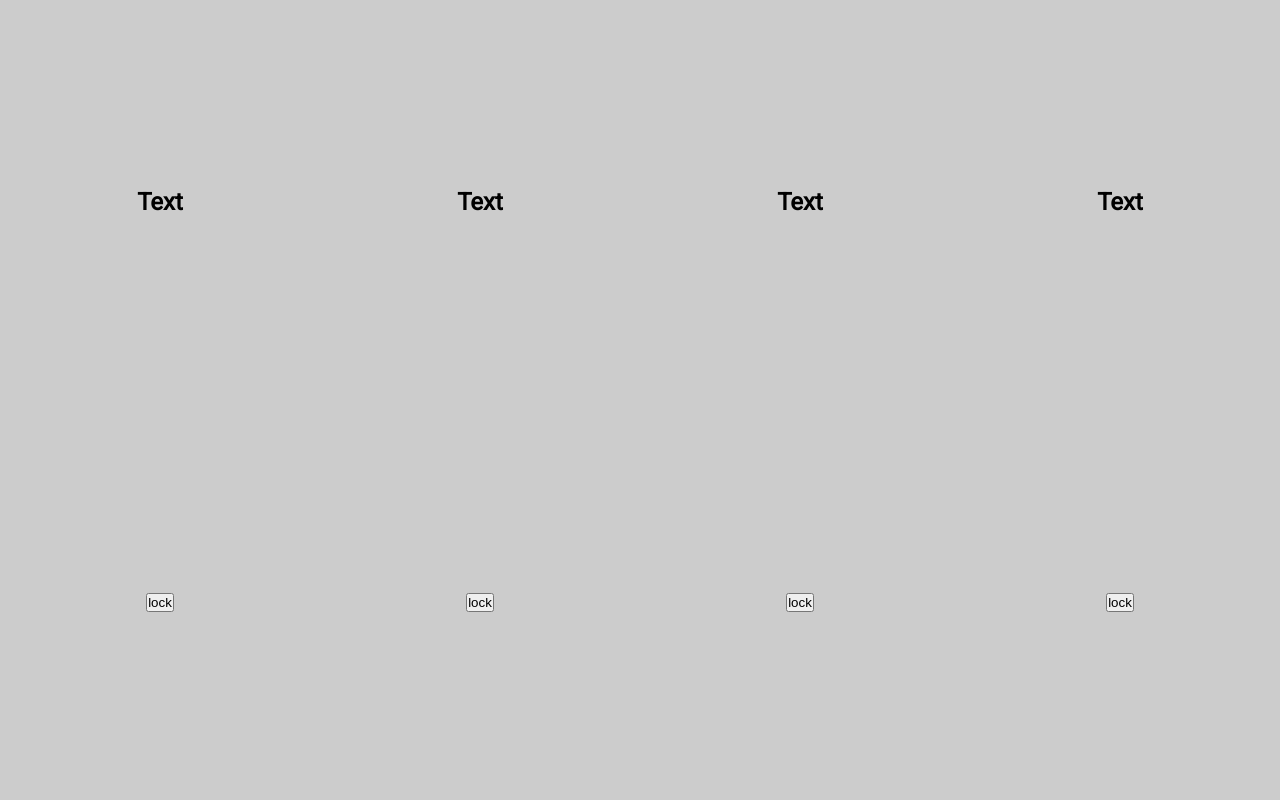
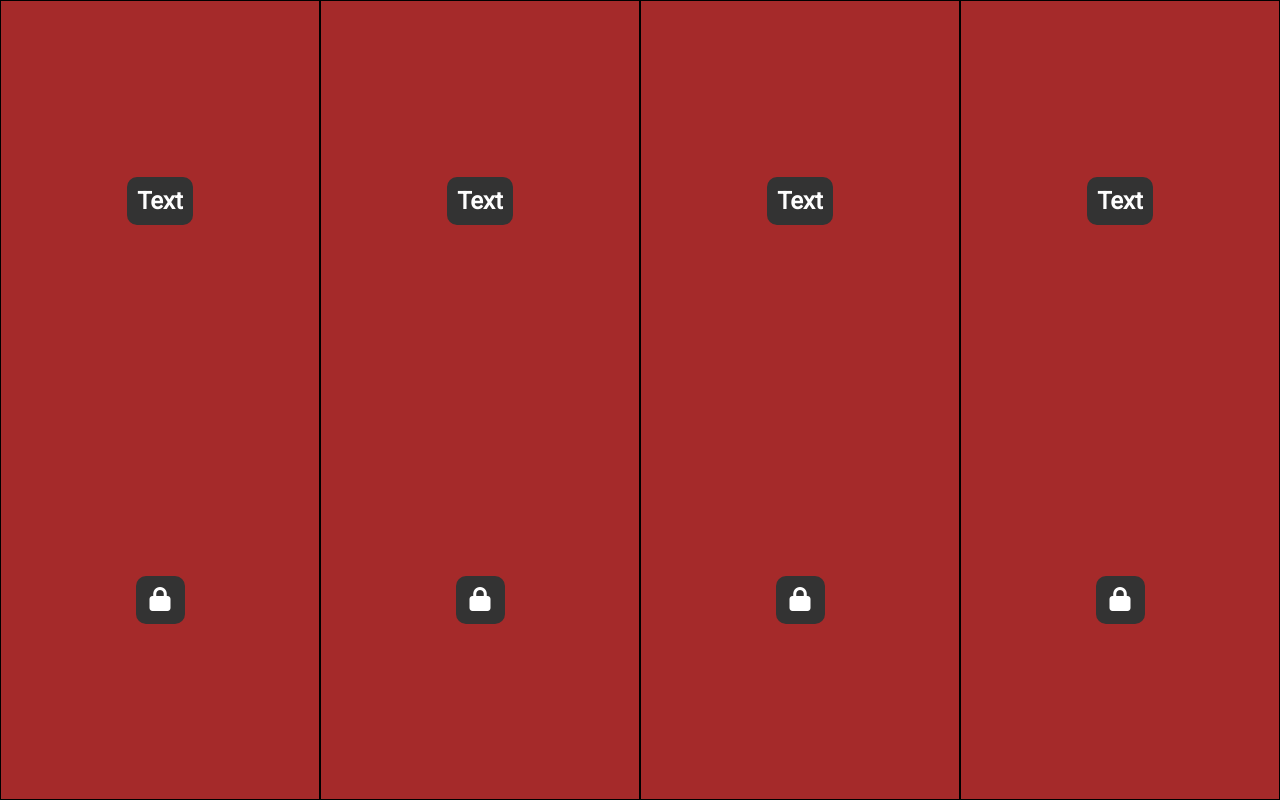
Before and after one commit to umayevg/color-picker, a plain HTML site: page index.html in a window 1280 px wide. Drawn offline with Linux system fonts and the light colour scheme.

Commit message:
some custom styles

```diff
--- a/app.css
+++ b/app.css
@@ -12,9 +12,38 @@ body {
 
 .col {
   flex: 1;
-  background: #ccc;
+  border: 1px solid black;
+  background: brown;
   display: flex;
   flex-direction: column;
   justify-content: space-around;
   align-items: center;
 }
+
+.col h2 {
+  padding: 10px;
+  color: #fff;
+  border-radius: 10px;
+  transition: all 0.1s;
+  background: #333;
+}
+
+.col h2:hover {
+  border: 1px solid #fff;
+  cursor: pointer;
+}
+
+.col button {
+  border: none;
+  background: #333;
+  font-size: 1.5rem;
+  color: #fff;
+  padding: 10px 14px;
+  border-radius: 10px;
+  transition: all 0.1s;
+}
+
+.col button:hover {
+  border: 1px solid #fff;
+  cursor: pointer;
+}
--- a/index.html
+++ b/index.html
@@ -8,6 +8,9 @@
     <link rel="preconnect" href="https://fonts.googleapis.com">
     <link rel="preconnect" href="https://fonts.gstatic.com" crossorigin>
     <link href="https://fonts.googleapis.com/css2?family=Roboto&display=swap" rel="stylesheet">
+    <link rel="stylesheet" href="https://cdnjs.cloudflare.com/ajax/libs/font-awesome/6.2.0/css/all.min.css"
+        integrity="sha512-xh6O/CkQoPOWDdYTDqeRdPCVd1SpvCA9XXcUnZS2FmJNp1coAFzvtCN9BmamE+4aHK8yyUHUSCcJHgXloTyT2A=="
+        crossorigin="anonymous" referrerpolicy="no-referrer" />
     <link rel="stylesheet" href="app.css">
     <title>My Color Picker | Javascript Practice</title>
 </head>
@@ -16,22 +19,22 @@
 
     <div class="col">
         <h2>Text</h2>
-        <button>lock</button>
+        <button><i class="fa-solid fa-lock"></i></button>
     </div>
 
     <div class="col">
         <h2>Text</h2>
-        <button>lock</button>
+        <button><i class="fa-solid fa-lock"></i></button>
     </div>
 
     <div class="col">
         <h2>Text</h2>
-        <button>lock</button>
+        <button><i class="fa-solid fa-lock"></i></button>
     </div>
 
     <div class="col">
         <h2>Text</h2>
-        <button>lock</button>
+        <button><i class="fa-solid fa-lock"></i></button>
     </div>
 
 </body>
```
